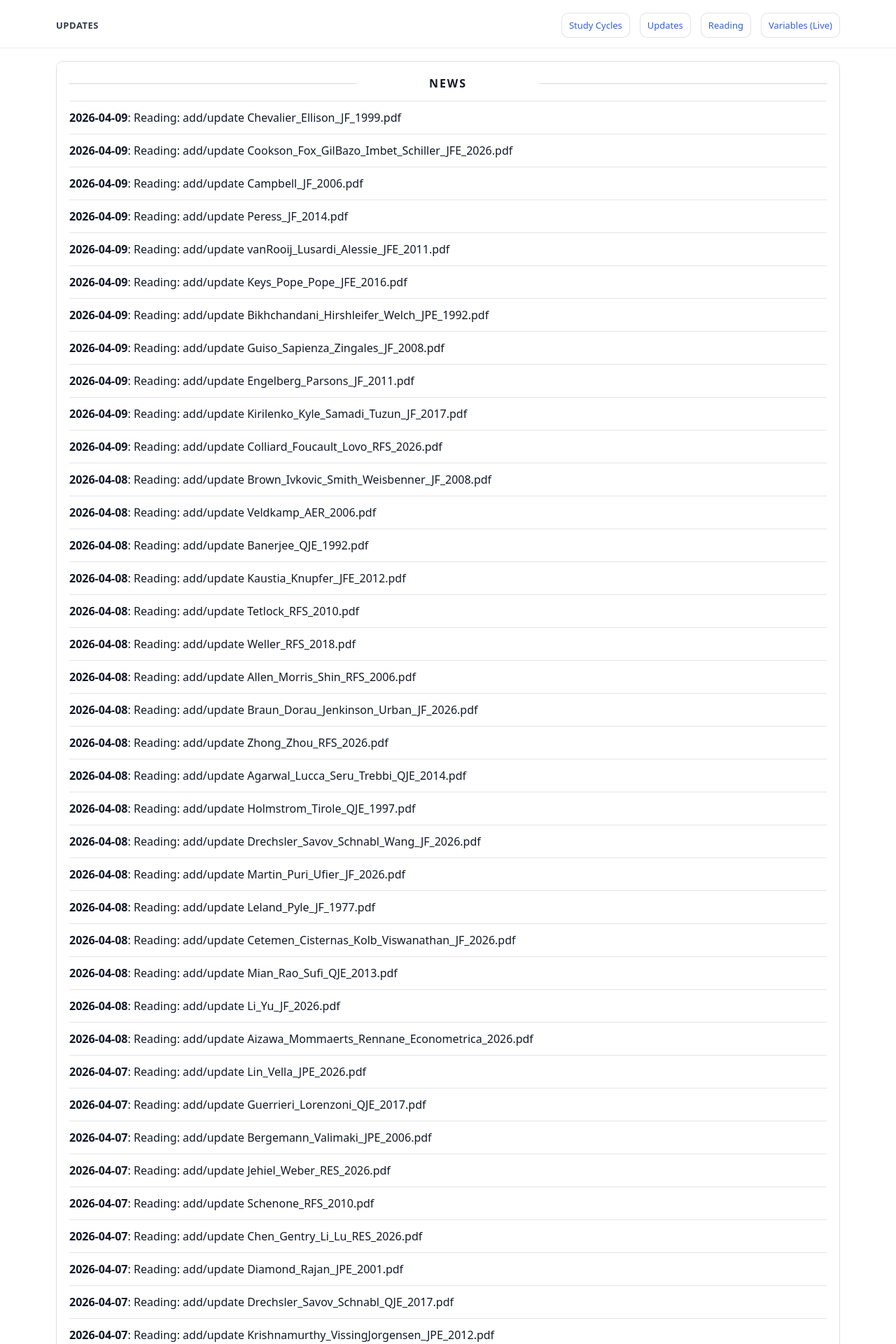
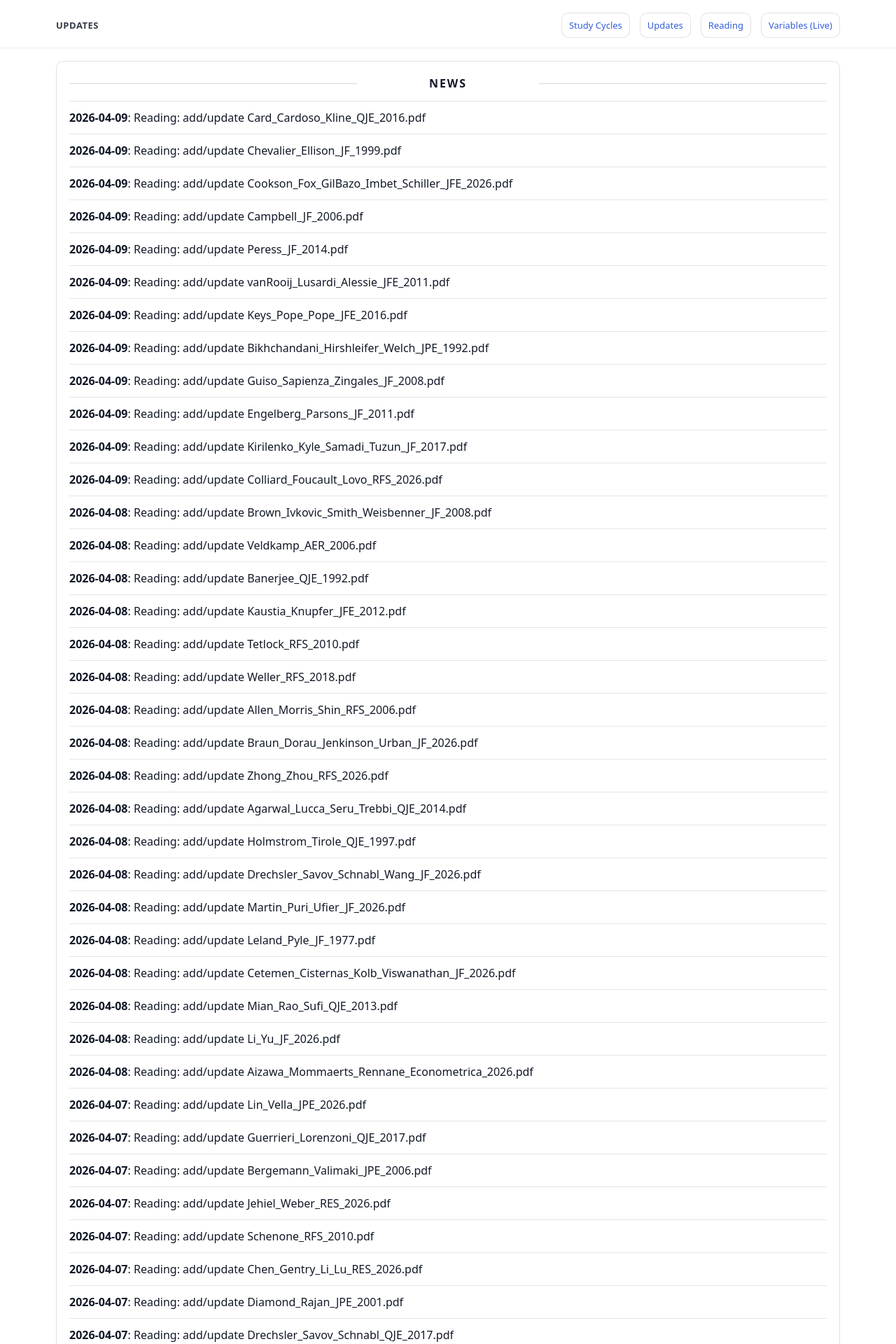
Before and after one commit to yaxinzn/study-archive, a Jekyll site: the page built from updates/index.md, in a window 1280 px wide. Shown: the top 1920 px of the page at 70% size. Built offline with Jekyll 4.4.1, drawn with Linux system fonts in a browser that asks for light colours; some of the changed text lies outside the part shown.

Commit message:
chore: update NEWS feed

```diff
--- a/_data/news.yml
+++ b/_data/news.yml
@@ -1,4 +1,7 @@
 # Auto-generated update history (sorted newest -> oldest). Do not edit manually.
+- ts: "1775728042"
+  date: "2026-04-09"
+  title: "Reading: add/update Card_Cardoso_Kline_QJE_2016.pdf"
 - ts: "1775720554"
   date: "2026-04-09"
   title: "Reading: add/update Chevalier_Ellison_JF_1999.pdf"
```
